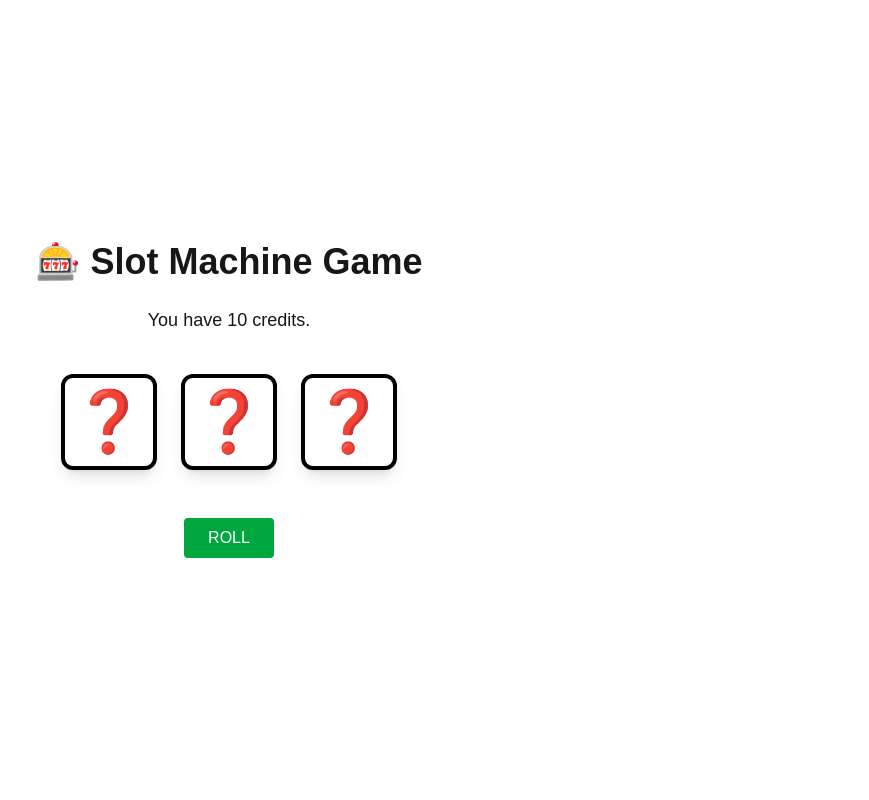
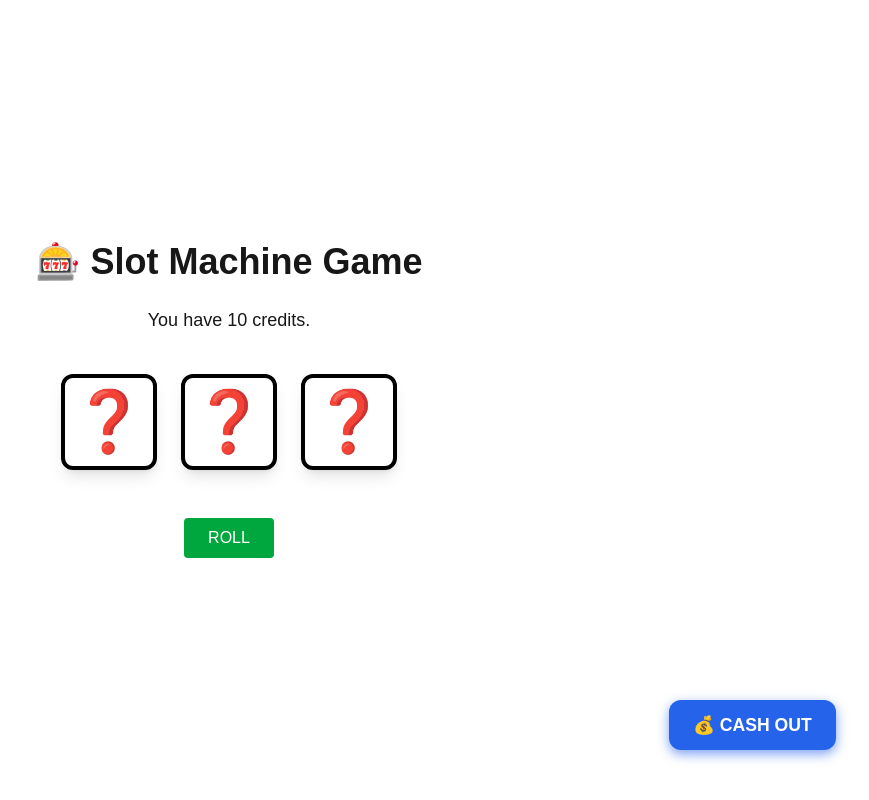
Before and after one commit to MurylloSantos/Slot-Game-Next.js, a Next.js app: page / in a window 1280 px wide. Both pictures are taken after a click on the button "Start Game". Shown: the whole page, without its empty margins (411-1280 px from the left). Built offline with nearby package versions, Linux system fonts and the light colour scheme; no server answers.

Commit message:
Cashout added, but still got some error

```diff
--- /dev/null
+++ b/app/components/CashOutButton.tsx
@@ -0,0 +1,107 @@
+'use client';
+
+import { useState, useEffect } from 'react';
+
+type Props = {
+  // Callback function to pass final credits back to parent component after cashing out
+  onCashOut: (finalCredits: number) => void;
+};
+
+export function CashOutButton({ onCashOut }: Props) {
+  // Track whether the button is temporarily disabled (due to hover behavior)
+  const [disabled, setDisabled] = useState(false);
+
+  // Track the current x/y position of the button on screen
+  const [pos, setPos] = useState({ x: 0, y: 0 });
+
+  // On initial mount, place the button near the center of the screen
+  useEffect(() => {
+    setPos({
+      x: window.innerWidth - 200,
+      y: window.innerHeight - 100,
+    });
+
+    // Handle window resize to keep button within visible screen
+    const handleResize = () => {
+      setPos((pos) => ({
+        x: Math.min(pos.x, window.innerWidth - 150),
+        y: Math.min(pos.y, window.innerHeight - 50),
+      }));
+    };
+
+    window.addEventListener('resize', handleResize);
+    return () => window.removeEventListener('resize', handleResize);
+  }, []);
+
+  /**
+   * Handle hover behavior:
+   * - 50% chance: move button to a new random position
+   * - 40% chance: disable button temporarily for 2 seconds
+   */
+  const handleMouseEnter = () => {
+    const rand = Math.random();
+
+    if (rand < 0.5) {
+      // Move to a random location within viewport boundaries
+      const newX = Math.random() * (window.innerWidth - 150);
+      const newY = Math.random() * (window.innerHeight - 50);
+      setPos({ x: newX, y: newY });
+    } else if (rand < 0.9) {
+      // Temporarily disable the button
+      setDisabled(true);
+      setTimeout(() => setDisabled(false), 2000);
+    }
+  };
+
+  /**
+   * Call the server-side /api/cashout endpoint to end session
+   * and receive final credit count.
+   */
+  const handleClick = async () => {
+    if (disabled) return; // Prevent clicking while disabled
+
+    try {
+      const res = await fetch('/api/cashout', { method: 'POST' });
+      const data = await res.json();
+      onCashOut(data.credits); // Pass back final credits to parent component
+    } catch (err) {
+      console.error('Cash out failed', err);
+    }
+  };
+
+  return (
+    <button
+      onClick={handleClick}
+      onMouseEnter={handleMouseEnter}
+      disabled={disabled}
+      style={{
+        // Floating fixed-position button
+        position: 'fixed',
+        left: pos.x,
+        top: pos.y,
+        zIndex: 1000,
+
+        // Visual styling
+        padding: '12px 24px',
+        backgroundColor: disabled ? '#94a3b8' : '#2563eb', // grey if disabled, blue otherwise
+        color: disabled ? '#cbd5e1' : 'white',
+        borderRadius: '12px',
+        boxShadow: disabled
+          ? 'none'
+          : '0 4px 12px rgba(37, 99, 235, 0.6)', // blue glow if active
+        cursor: disabled ? 'not-allowed' : 'pointer',
+        opacity: disabled ? 0.7 : 1,
+        fontWeight: '600',
+        fontSize: '1.1rem',
+        userSelect: 'none',
+
+        // Smooth animation
+        transition: 'left 0.4s ease, top 0.4s ease, background-color 0.3s ease',
+      }}
+      title={disabled ? 'Temporarily unavailable' : 'Cash Out'}
+      aria-disabled={disabled}
+    >
+      💰 CASH OUT
+    </button>
+  );
+}
--- /dev/null
+++ b/app/components/CreditCounter.tsx
@@ -0,0 +1,13 @@
+'use client';
+
+import React from 'react';
+
+// Props for CreditCounter
+interface CreditCounterProps {
+  credits: number;
+}
+
+// Displays how many credits the user has
+export const CreditCounter: React.FC<CreditCounterProps> = ({ credits }) => (
+  <p className="text-lg">You have {credits} credits.</p>
+);
--- /dev/null
+++ b/app/components/MessageBanner.tsx
@@ -0,0 +1,16 @@
+'use client';
+
+import React from 'react';
+
+// Props for win/loss message
+interface MessageBannerProps {
+  message: string | null;
+}
+
+// Displays a win/loss message
+export const MessageBanner: React.FC<MessageBannerProps> = ({ message }) =>
+  message ? (
+    <div className="mt-4 text-xl font-semibold">
+      {message}
+    </div>
+  ) : null;
--- /dev/null
+++ b/app/components/RollButton.tsx
@@ -0,0 +1,25 @@
+'use client';
+
+import React from 'react';
+
+// Props for the RollButton
+interface RollButtonProps {
+  onClick: () => void;
+  spinning: boolean;
+  disabled: boolean;
+}
+
+// Main ROLL button with state handling
+export const RollButton: React.FC<RollButtonProps> = ({
+  onClick,
+  spinning,
+  disabled,
+}) => (
+  <button
+    onClick={onClick}
+    disabled={spinning || disabled}
+    className="mt-6 bg-green-600 text-white px-6 py-2 rounded hover:bg-green-700 transition disabled:opacity-50"
+  >
+    {spinning ? 'Spinning...' : 'ROLL'}
+  </button>
+);
--- /dev/null
+++ b/app/components/SlotDisplay.tsx
@@ -0,0 +1,24 @@
+'use client';
+
+import React from 'react';
+
+// Props for SlotDisplay component
+interface SlotDisplayProps {
+  symbols: string[];
+}
+
+// Shows the 3 slot symbols
+export const SlotDisplay: React.FC<SlotDisplayProps> = ({ symbols }) => {
+  return (
+    <div className="flex justify-center gap-6 text-6xl mt-4">
+      {symbols.map((symbol, index) => (
+        <div
+          key={index}
+          className="w-24 h-24 flex items-center justify-center border-4 border-black bg-white rounded-xl shadow-lg"
+        >
+          {symbol}
+        </div>
+      ))}
+    </div>
+  );
+};
--- a/app/page.tsx
+++ b/app/page.tsx
@@ -1,9 +1,19 @@
 'use client'; // Enables client-side interactivity in this file
 
-import { useState, useEffect } from 'react';
+import { useState, useEffect, useRef } from 'react';
+import { SlotDisplay } from './components/SlotDisplay';
+import { CreditCounter } from './components/CreditCounter';
+import { MessageBanner } from './components/MessageBanner';
+import { RollButton } from './components/RollButton';
+import { CashOutButton } from './components/CashOutButton';
 
-// List of possible symbols (used for loading state)
-const symbols = ['🍒', '🍋', '🍊', '🍉']; // Cherry, Lemon, Orange, Watermelon
+// Each symbol's corresponding reward if matched
+const symbolValues: Record<string, number> = {
+  '🍒': 10,
+  '🍋': 20,
+  '🍊': 30,
+  '🍉': 40,
+};
 
 export default function Home() {
   // State to store user's current credits
@@ -15,6 +25,12 @@ export default function Home() {
   // Track loading states for Start Game and Rolling
   const [loading, setLoading] = useState(false);
   const [spinning, setSpinning] = useState(false);
+
+  // Win/Loss message shown under slots
+  const [message, setMessage] = useState<string | null>(null);
+
+  //Ref to handle message clearing
+  const messageTimeoutRef = useRef<NodeJS.Timeout | null>(null);
 
   // Fetch current session from server on first load
   // This is useful to keep session state when users refresh their browsers
@@ -59,6 +75,7 @@ export default function Home() {
     if (spinning || credits === null || credits < 1) return;
 
     setSpinning(true);
+    setMessage(null);
     setSlots(['⏳', '⏳', '⏳']); // Show spinner
 
     try {
@@ -72,6 +89,24 @@ export default function Home() {
       setTimeout(() => {
         setSlots(result);
         setCredits(data.credits); // Update credits
+
+        // Check for win condition (all symbols match)
+        if (result[0] === result[1] && result[1] === result[2]) {
+          const payout = symbolValues[result[0]];
+          setMessage(`🎉 You won ${payout} credits!`);
+        } else {
+          setMessage('🙁 No match. Try again!');
+        }
+
+        // Avoid message from being wiped early by old timeouts
+        if (messageTimeoutRef.current) {
+          clearTimeout(messageTimeoutRef.current);
+        }
+        messageTimeoutRef.current = setTimeout(() => {
+          setMessage(null);
+          messageTimeoutRef.current = null;
+        }, 5000);
+
         setSpinning(false);
       }, 3000);
     } catch (err) {
@@ -99,28 +134,30 @@ export default function Home() {
       {/* Show credits if game has started */}
       {credits !== null && (
         <>
-          <p className="text-lg">You have {credits} credits.</p>
+          {/* Show how many credits the user has */}
+          <CreditCounter credits={credits} />
 
-          {/* Slot blocks */}
-          <div className="flex justify-center gap-6 text-6xl mt-4">
-            {slots.map((symbol, index) => (
-              <div
-                key={index}
-                className="w-24 h-24 flex items-center justify-center border-4 border-black bg-white rounded-xl shadow-lg"
-              >
-                {symbol}
-              </div>
-            ))}
-          </div>
+          {/* Show slot result (❓ during initial state or ⏳ while loading) */}
+          <SlotDisplay symbols={slots} />
 
-          {/* ROLL button */}
-          <button
+          {/* Main ROLL button */}
+          <RollButton
             onClick={handleRoll}
-            disabled={spinning || credits < 1}
-            className="mt-6 bg-green-600 text-white px-6 py-2 rounded hover:bg-green-700 transition disabled:opacity-50"
-          >
-            {spinning ? 'Spinning...' : 'ROLL'}
-          </button>
+            spinning={spinning}
+            disabled={credits < 1}
+          />
+
+          {/* Cash Out Button */}
+          <CashOutButton
+            onCashOut={(finalCredits) => {
+              setMessage(`💸 You cashed out with ${finalCredits} credits!`);
+              setCredits(null); // End session
+              setSlots(['❓', '❓', '❓']); // Reset UI
+            }}
+          />
+
+          {/* Win/loss message */}
+          <MessageBanner message={message} />
         </>
       )}
     </main>
--- a/package.json
+++ b/package.json
@@ -12,7 +12,8 @@
     "framer-motion": "^12.12.1",
     "next": "15.3.2",
     "react": "^19.0.0",
-    "react-dom": "^19.0.0"
+    "react-dom": "^19.0.0",
+    "react-hot-toast": "^2.5.2"
   },
   "devDependencies": {
     "@tailwindcss/postcss": "^4",
```
Also changed, not shown: app/api/cashout/route.ts (+34 -0 lines), 1 other file (tests, documents, lock files or other folders).
